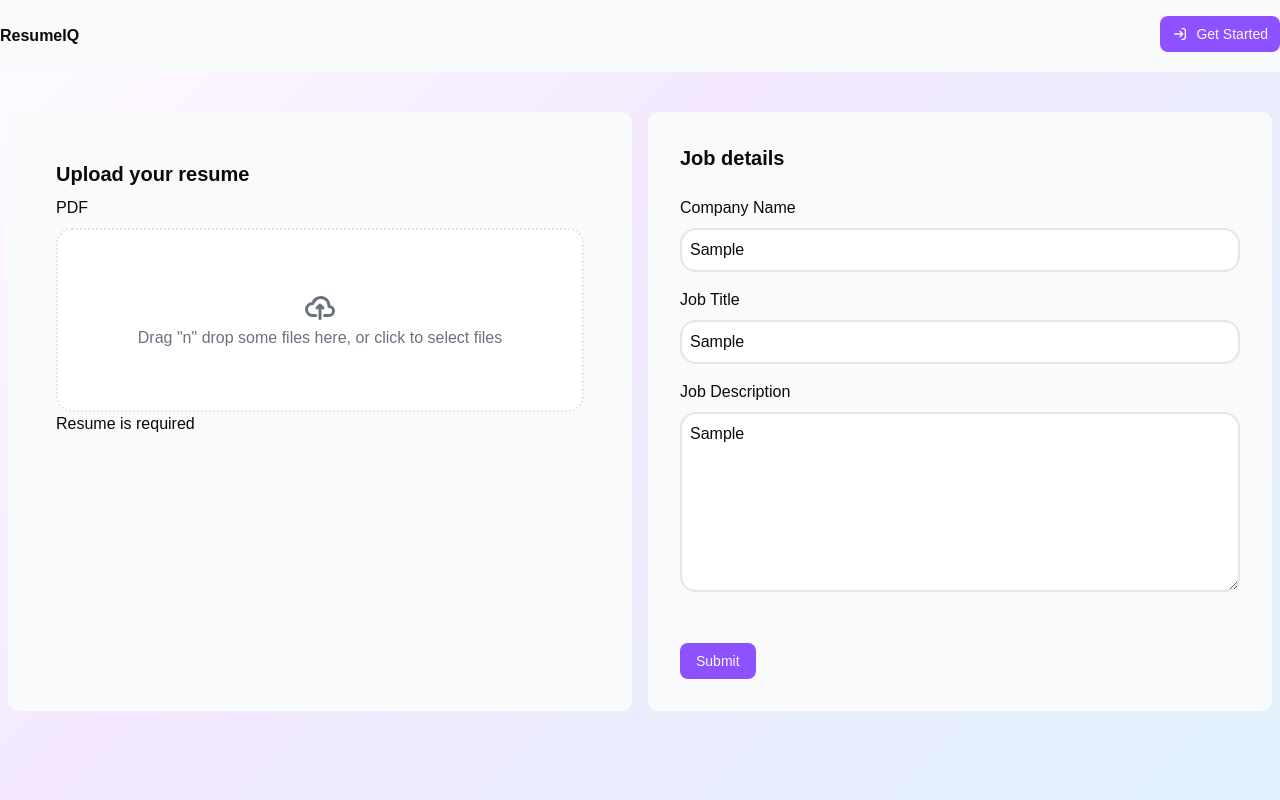
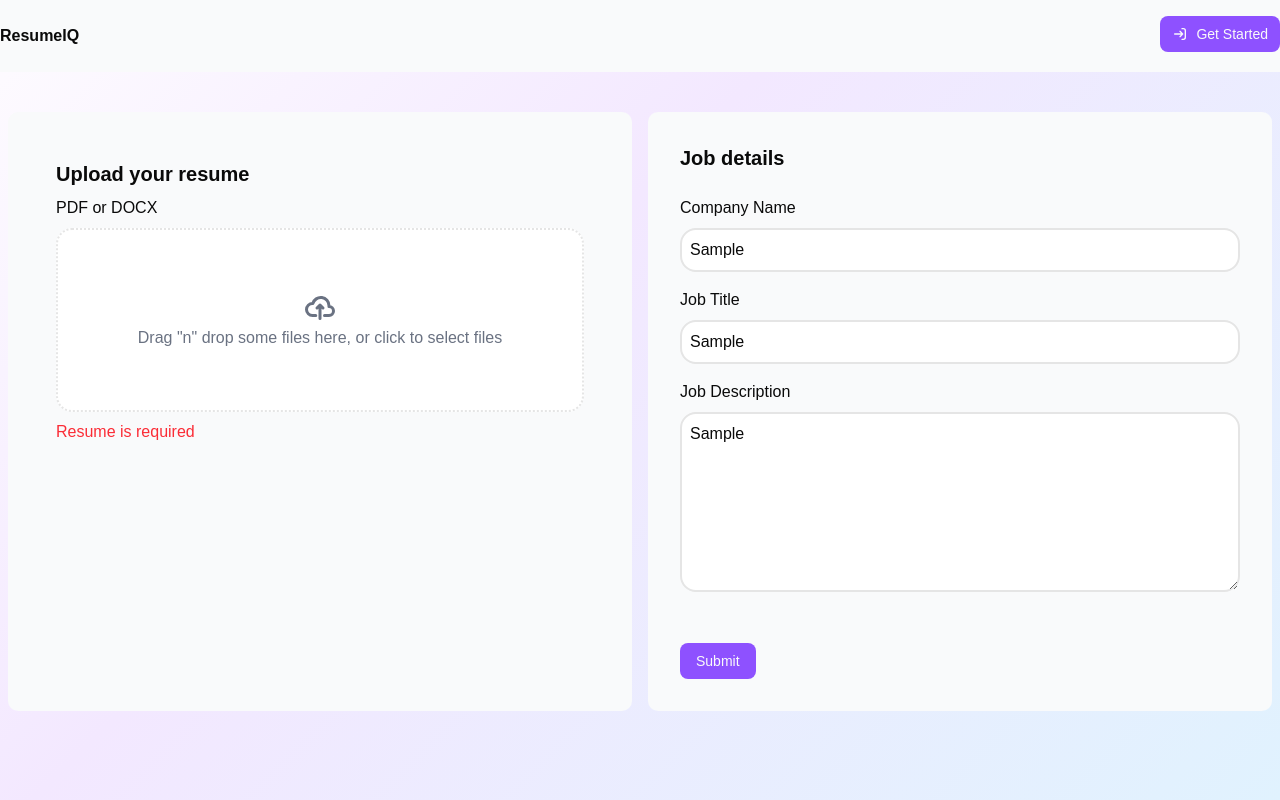
Before and after one commit to mission077/resume-analyzer, a Next.js app: page /dashboard/userform in a window 1280 px wide. Both pictures are taken after typing "Sample", "Sample", "Sample" into the empty fields and a click on the button "Submit". Built offline with nearby package versions, Linux system fonts and the light colour scheme; a web font is replaced by a local one.

Commit message:
Fix UI logic

```diff
--- a/components/userform/ResumeForm.tsx
+++ b/components/userform/ResumeForm.tsx
@@ -41,44 +41,35 @@ const ResumeForm = ({ onSubmit, isLoading }: ResumeFormProps) => {
 
         // If every validation passes , we can set the resume state
         setFileError("")
-        console.log(acceptedFiles)
         setResume(file)
     }, [])
 
     const validateForm = () => {
         const errors = {}
 
-        console.log("Validating:", { companyName, jobTitle, jobDescription, resume })
-
         if (!companyName) errors["companyName"] = "Company name is required"
         if (!jobTitle) errors["jobTitle"] = "Job title is required"
         if (!jobDescription) errors["jobDescription"] = "Job description is required"
         if (!resume) errors["resume"] = "Resume is required"
 
-        console.log("Errors found:", errors)
         setFormError(errors)
 
-        // Failed if there are errors, Valid if there are no erros
         return Object.keys(errors).length === 0
     }
 
     const handleSubmit = (e: React.FormEvent<HTMLFormElement>) => {
-        e.preventDefault() // Prevent the form from refreshing page
+        e.preventDefault()
 
-        console.log("Form submitted")
         if (!validateForm()) {
-            console.log("Form validation failed")
             return;
         }
 
-        console.log("Form validation passed")
         const formData = new FormData()
         formData.append("companyName", companyName)
         formData.append("jobTitle", jobTitle)
         formData.append("jobDescription", jobDescription)
         formData.append("resume", resume)
 
-        // Send the valid form data to the parent component
         onSubmit(formData)
     }
 
@@ -98,17 +89,15 @@ const ResumeForm = ({ onSubmit, isLoading }: ResumeFormProps) => {
                     <section className='flex items-center justify-center p-4'>
                         <div className='w-full'>
                             <div>
-                                <h1 className="text-xl"
-                                    style={{ fontWeight: 'bold' }}>
+                                <h1 className="text-xl" style={{ fontWeight: 'bold' }}>
                                     Upload your resume
                                 </h1>
-                                <p className="text-md my-2">PDF</p>
+                                <p className="text-md my-2">PDF or DOCX</p>
                             </div>
 
                             {/* Drag and Drop Resume Zone */}
                             <div>
                                 <div {...getRootProps()} className='flex items-center bg-white rounded-2xl p-2 border-2 border-dotted mt-2 hover:cursor-pointer pt-15 pb-15 text-gray-500'>
-                                    {/* If user has already uploaded a resume, show the file name */}
                                     <input suppressHydrationWarning {...getInputProps()} />
                                     {isDragActive ? (
                                         resume ? (
@@ -116,8 +105,6 @@ const ResumeForm = ({ onSubmit, isLoading }: ResumeFormProps) => {
                                         ) : (
                                             <p>Drop the files here...</p>
                                         )
-
-
                                     ) : (
                                         resume ? (
                                             <div>
@@ -136,19 +123,18 @@ const ResumeForm = ({ onSubmit, isLoading }: ResumeFormProps) => {
                                 </div>
                                 {/* Displaying the error message if user upload invalid file */}
                                 {fileError && (
-                                    <p>{fileError}</p>
+                                    <p className="text-red-500 mt-2">{fileError}</p>
                                 )}
                                 {/* Displaying error message if resume is missing */}
                                 {formError["resume"] && (
-                                    <p>{formError["resume"]}</p>
+                                    <p className="text-red-500 mt-2">{formError["resume"]}</p>
                                 )}
                             </div>
                         </div>
                     </section>
                 </main>
                 <main className="bg-gray-50 rounded-lg basis-1/2 p-8">
-                    <h1 className="text-xl"
-                        style={{ fontWeight: 'bold' }}>
+                    <h1 className="text-xl" style={{ fontWeight: 'bold' }}>
                         Job details
                     </h1>
 
@@ -164,7 +150,7 @@ const ResumeForm = ({ onSubmit, isLoading }: ResumeFormProps) => {
                             className='w-full bg-white rounded-2xl p-2 border-2 mt-2'
                         />
                         {formError["companyName"] && (
-                            <p>{formError["companyName"]}</p>
+                            <p className="text-red-500 mt-1">{formError["companyName"]}</p>
                         )}
                     </div>
 
@@ -180,7 +166,7 @@ const ResumeForm = ({ onSubmit, isLoading }: ResumeFormProps) => {
                             className='w-full bg-white rounded-2xl p-2 border-2 mt-2'
                         />
                         {formError["jobTitle"] && (
-                            <p>{formError["jobTitle"]}</p>
+                            <p className="text-red-500 mt-1">{formError["jobTitle"]}</p>
                         )}
                     </div>
 
@@ -195,11 +181,11 @@ const ResumeForm = ({ onSubmit, isLoading }: ResumeFormProps) => {
                             className='w-full bg-white rounded-2xl p-2 border-2 mt-2 pb-30'
                         />
                         {formError["jobDescription"] && (
-                            <p>{formError["jobDescription"]}</p>
+                            <p className="text-red-500 mt-1">{formError["jobDescription"]}</p>
                         )}
                     </div>
 
-                    {/* Submit Form Buttonß */}
+                    {/* Submit Form Button */}
                     <div className="pt-8">
                         <Button
                             type="submit"
@@ -212,7 +198,6 @@ const ResumeForm = ({ onSubmit, isLoading }: ResumeFormProps) => {
             </div>
         </form>
     </>
-
   )
 }
 
```
